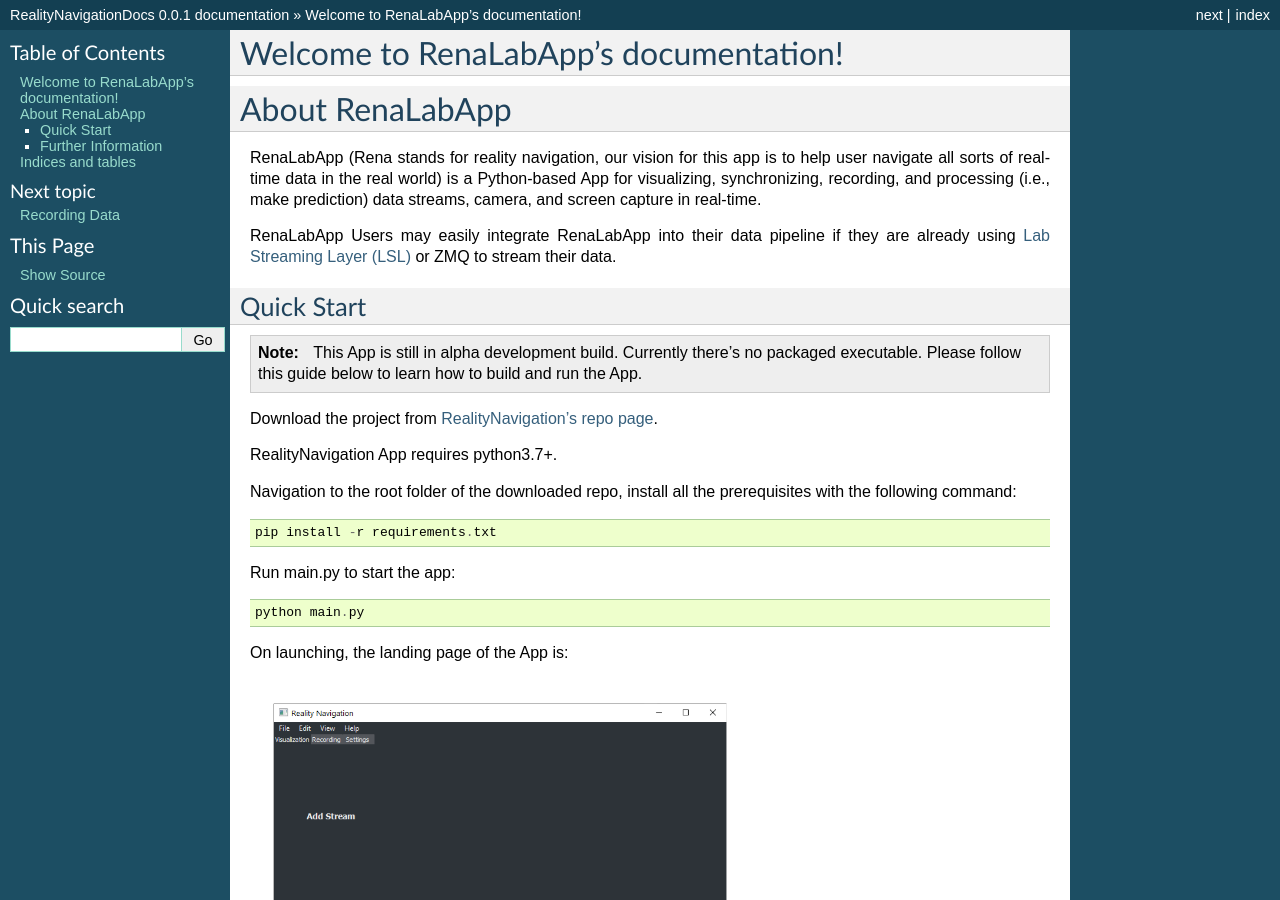
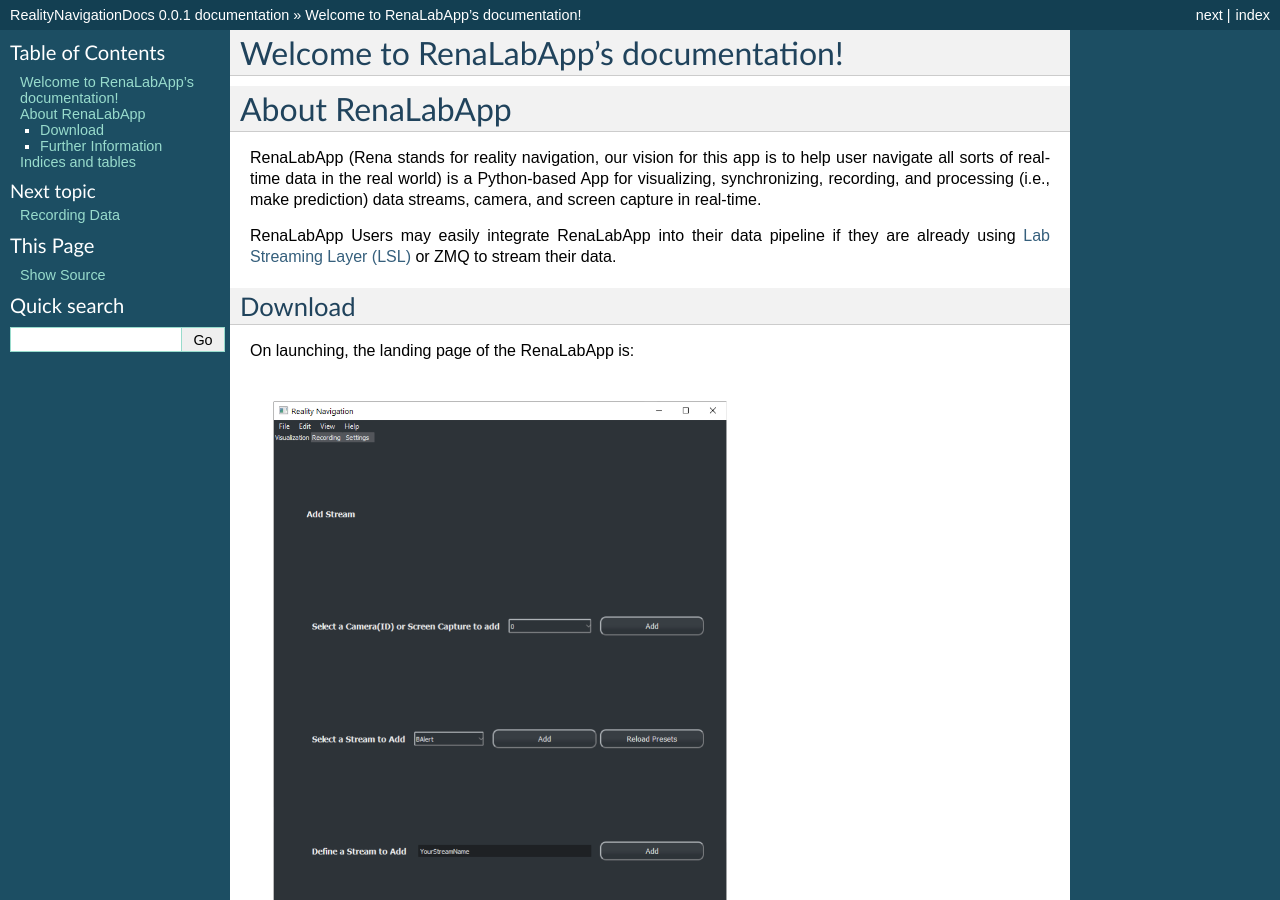
Before and after one commit to PhysioLabXR/PhysioLabXRDocs, a Sphinx documentation site: the page built from source/index.rst, in a window 1280 px wide and 900 px high. Built offline with Sphinx 7.4.7, drawn with Linux system fonts in a browser that asks for light colours; pages that are not in the unit, such as notebooks, are missing from menus.

```diff
--- a/source/Recording.rst
+++ b/source/Recording.rst
@@ -5,7 +5,7 @@ RenaLabApp's recording API lets you record multi-stream data with synchronized t
 
 Record data
 ########
-After you added data source in the
+You can record the data sources that are added to the stream tab `Stream Page`_.
 In the recording options, you may change where to save the file, and what file format to save the data in.
 
 Working with recorded data
--- a/source/Scripting.rst
+++ b/source/Scripting.rst
@@ -1,3 +1,5 @@
 *****
 Scripting
 *****
+
+With the scripting interface, you can add custom
--- a/source/index.rst
+++ b/source/index.rst
@@ -16,27 +16,13 @@ RenaLabApp Users may easily integrate RenaLabApp into their data pipeline if
 they are already using `Lab Streaming Layer (LSL) <https://labstreaminglayer.readthedocs.io/info/intro.html>`_ or ZMQ
 to stream their data.
 
-
-Quick Start
+Download
 -----------
 
-.. note::
-   This App is still in alpha development build. Currently there's no packaged executable. Please follow this guide below
-   to learn how to build and run the App.
 
-Download the project from `RealityNavigation's repo page <https://github.com/ApocalyVec/RealityNavigation>`_.
 
-RealityNavigation App requires python3.7+.
 
-Navigation to the root folder of the downloaded repo, install all the prerequisites with the following command::
-
-   pip install -r requirements.txt
-
-Run main.py to start the app::
-
-   python main.py
-
-On launching, the landing page of the App is:
+On launching, the landing page of the RenaLabApp is:
 
 .. image:: media/RN_landing_page.png
     :width: 500
```
Also changed, not shown: source/Developer.rst (added, +21 -0 lines), source/Stream.rst (added, +7 -0 lines).
